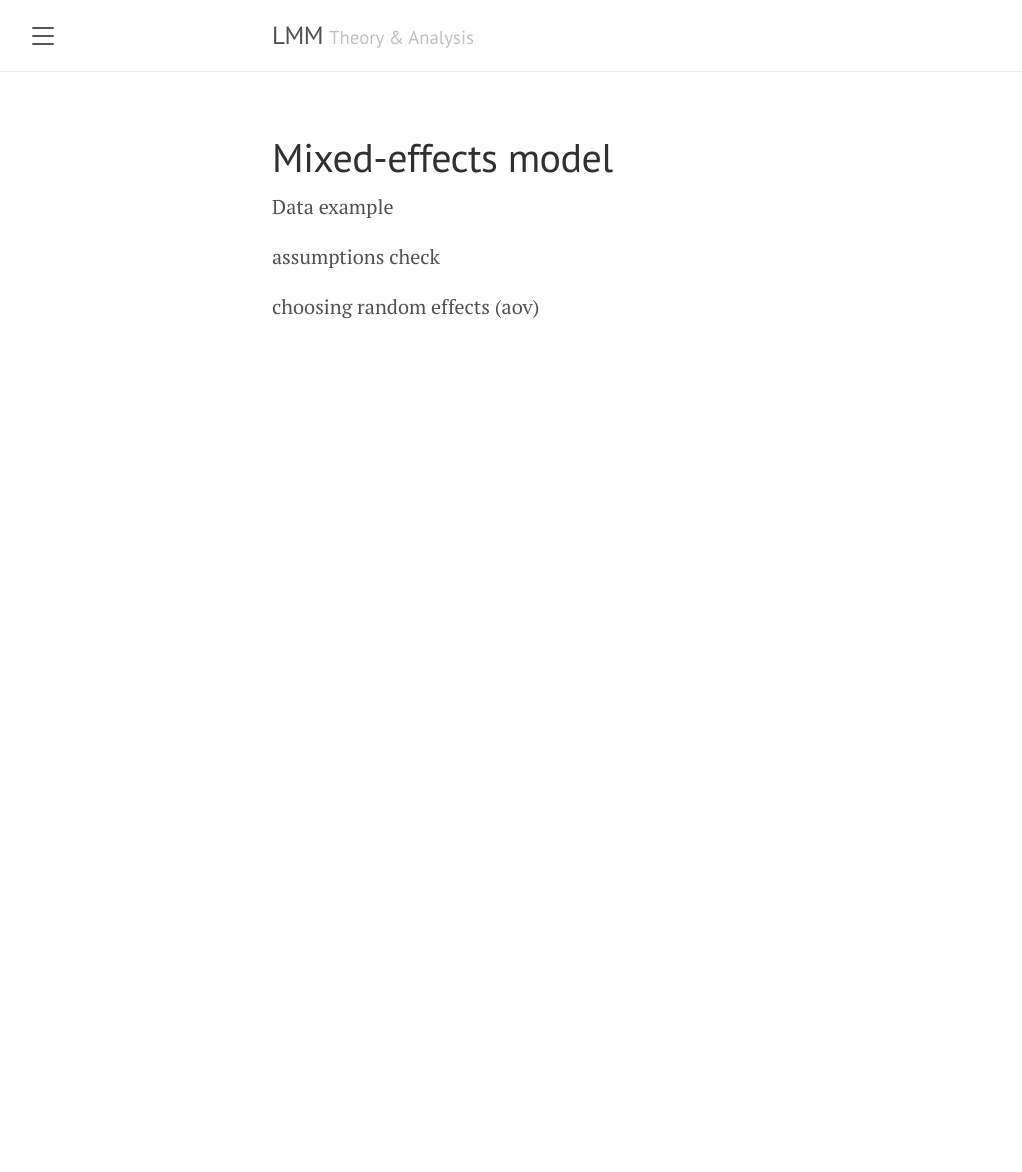
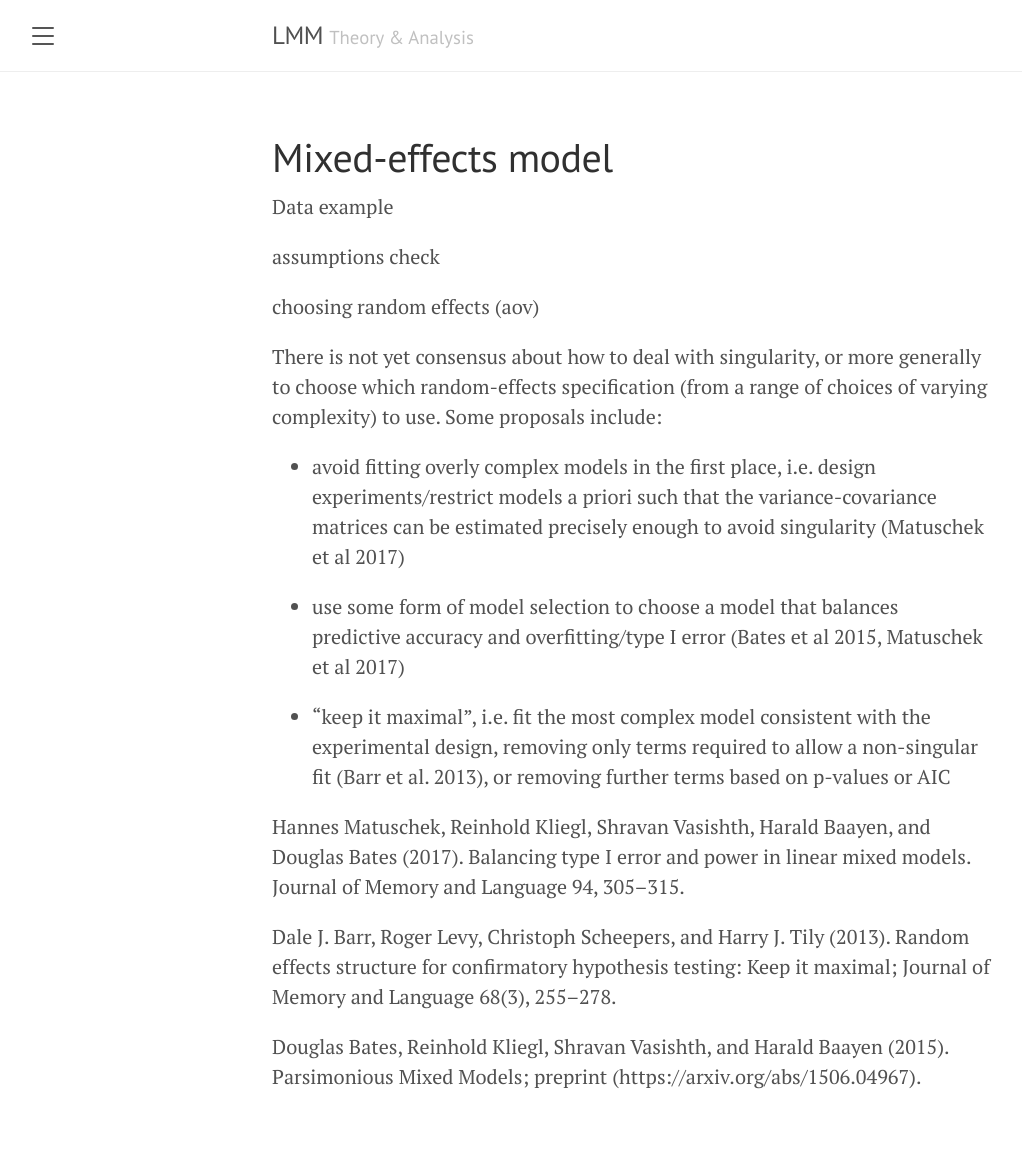
Before and after one commit to lennartseizer/ild, a Jekyll site: the page built from 4.md, in a window 1280 px wide. Shown: the whole page, without its empty margins (8-1030 px from the left). Built offline with Jekyll 4.4.1, drawn with Linux system fonts in a browser that asks for light colours; before the commit the page ends 900 px from its top, so only the background shows below that.

Commit message:
Update 4.md

```diff
--- a/4.md
+++ b/4.md
@@ -8,3 +8,17 @@ Data example
 assumptions check
 
 choosing random effects (aov)
+
+There is not yet consensus about how to deal with singularity, or more generally to choose which random-effects specification (from a range of choices of varying complexity) to use. Some proposals include:
+
+- avoid fitting overly complex models in the first place, i.e. design experiments/restrict models a priori such that the variance-covariance matrices can be estimated precisely enough to avoid singularity (Matuschek et al 2017)
+
+- use some form of model selection to choose a model that balances predictive accuracy and overfitting/type I error (Bates et al 2015, Matuschek et al 2017)
+
+- “keep it maximal”, i.e. fit the most complex model consistent with the experimental design, removing only terms required to allow a non-singular fit (Barr et al. 2013), or removing further terms based on p-values or AIC
+
+Hannes Matuschek, Reinhold Kliegl, Shravan Vasishth, Harald Baayen, and Douglas Bates (2017). Balancing type I error and power in linear mixed models. Journal of Memory and Language 94, 305–315.
+
+Dale J. Barr, Roger Levy, Christoph Scheepers, and Harry J. Tily (2013). Random effects structure for confirmatory hypothesis testing: Keep it maximal; Journal of Memory and Language 68(3), 255–278.
+
+Douglas Bates, Reinhold Kliegl, Shravan Vasishth, and Harald Baayen (2015). Parsimonious Mixed Models; preprint (https://arxiv.org/abs/1506.04967).
```
